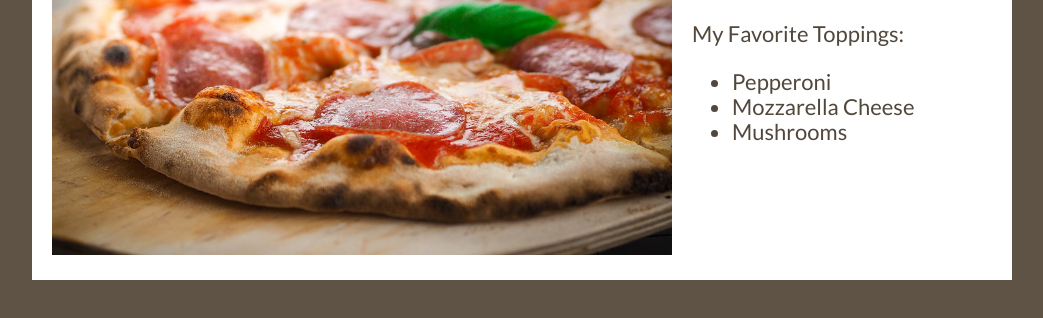
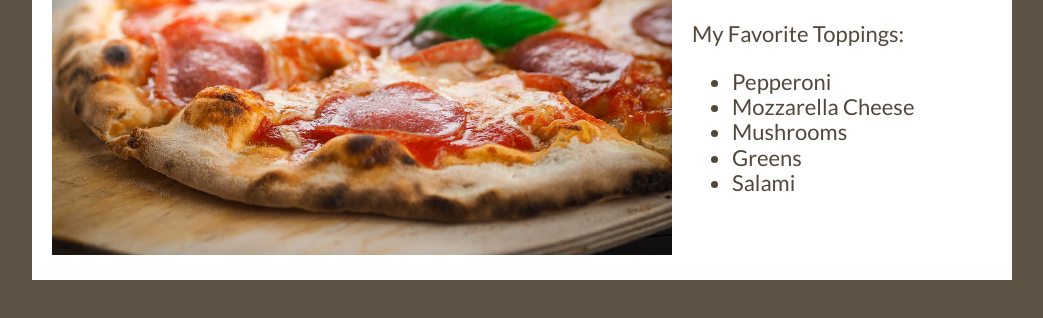
Before and after one commit to COSMOS-USA/pizza, a plain HTML site: page index.html in a window 1280 px wide. Shown: the part 198-516 px from the top of the page, without its empty margins (118-1161 px from the left). Drawn offline with nearby package versions, Linux system fonts and the light colour scheme; a web font is replaced by a local one.

Commit message:
Added few favorite toppings

```diff
--- a/index.html
+++ b/index.html
@@ -25,6 +25,8 @@
       <li>Pepperoni</li>
       <li>Mozzarella Cheese</li>
       <li>Mushrooms</li>
+      <li>Greens</li>
+      <li>Salami</li>
     </ul>
   </div>
 </div>
```
